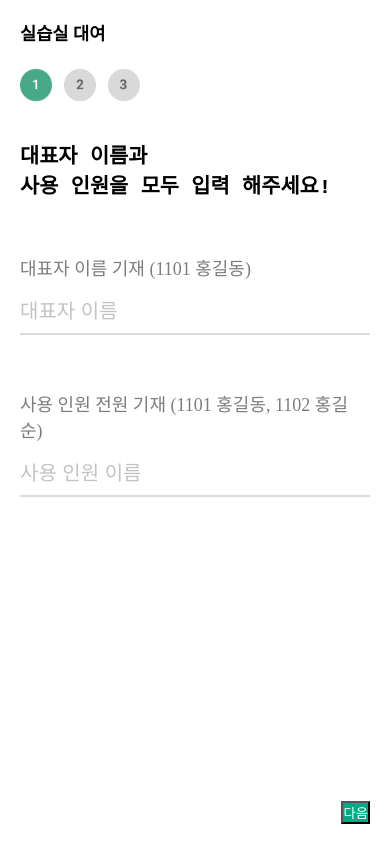
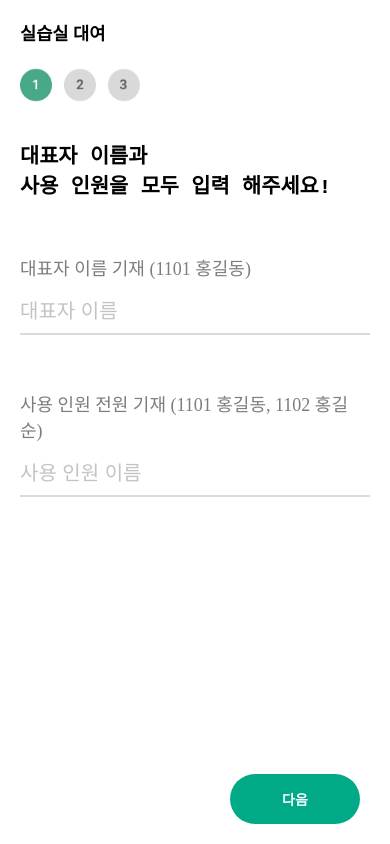
Before and after one commit to Team-PLAB/PLAB-Frontend-V3, a React (Vite) app: page /rental in a window 390 px wide. Built offline with nearby package versions, Linux system fonts and the light colour scheme; no server answers; a web font is replaced by a local one.

Commit message:
style: 버튼 클래스네임 수정

```diff
--- a/src/pages/Lab/Rental/index.tsx
+++ b/src/pages/Lab/Rental/index.tsx
@@ -176,12 +176,12 @@ const Rental = () => {
 				{currentStep}
 				<div className={styles.buttonContainer}>
 					{!isFirstStep && (
-						<button onClick={prev} className={styles.prev}>
+						<button onClick={prev} className={styles.rentalButton} id={styles.prev}>
 							이전
 						</button>
 					)}
 					{!isLastStep && (
-						<button onClick={handleNext} className={styles.next}>
+						<button onClick={handleNext} className={styles.rentalButton} id={styles.next}>
 							다음
 						</button>
 					)}
@@ -189,7 +189,8 @@ const Rental = () => {
 						<button
 							onClick={handleSubmit}
 							disabled={requestLabRental.isPending}
-							className={styles.submit}
+							className={styles.rentalButton}
+							id={styles.submit}
 						>
 							{requestLabRental.isPending ? '제출 중..' : '제출'}
 						</button>
--- a/src/pages/Lab/Rental/style.module.css
+++ b/src/pages/Lab/Rental/style.module.css
@@ -47,7 +47,7 @@
   right: 20px;
 }
 
-.button {
+.rentalButton {
   width: 250px;
   padding: 15px;
   border-radius: 38px;
@@ -58,13 +58,13 @@
   margin: 0 10px;
 }
 
-.prev {
+#prev {
   background-color: #D9D9D9;
   color: #707070;
 }
 
-.next,
-.submit {
+#next,
+#submit {
   background-color: var(--primary);
   color: var(--white);
 }
@@ -100,7 +100,7 @@
     right: 10px;
   }
 
-  .button {
+  .rentalButton {
     width: 120px;
     padding: 15px;
     font-size: 14px;
@@ -136,7 +136,7 @@
     max-width: 500px;
   }
 
-  .button {
+  .rentalButton {
     width: 130px;
     font-size: 14px;
   }
@@ -171,7 +171,7 @@
     max-width: 500px;
   }
 
-  .button {
+  .rentalButton {
     width: 140px;
     font-size: 15px;
   }
@@ -206,7 +206,7 @@
     max-width: 500px;
   }
 
-  .button {
+  .rentalButton {
     width: 200px;
     padding: 10px;
   }
```
